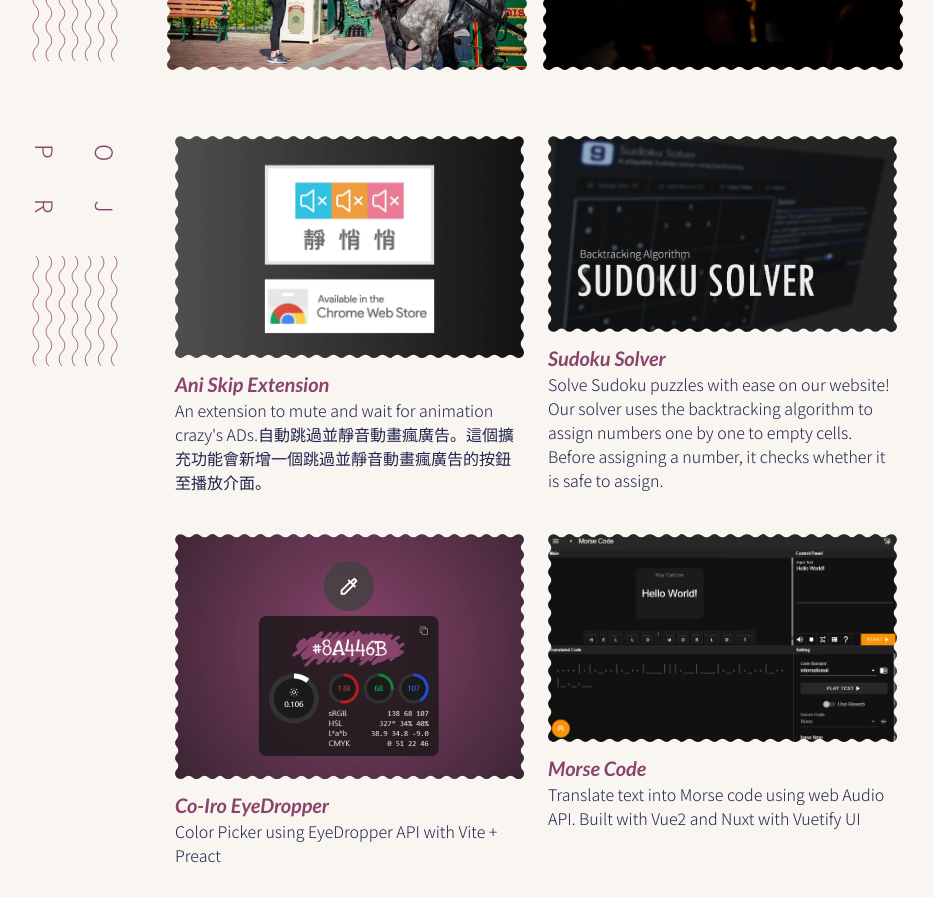
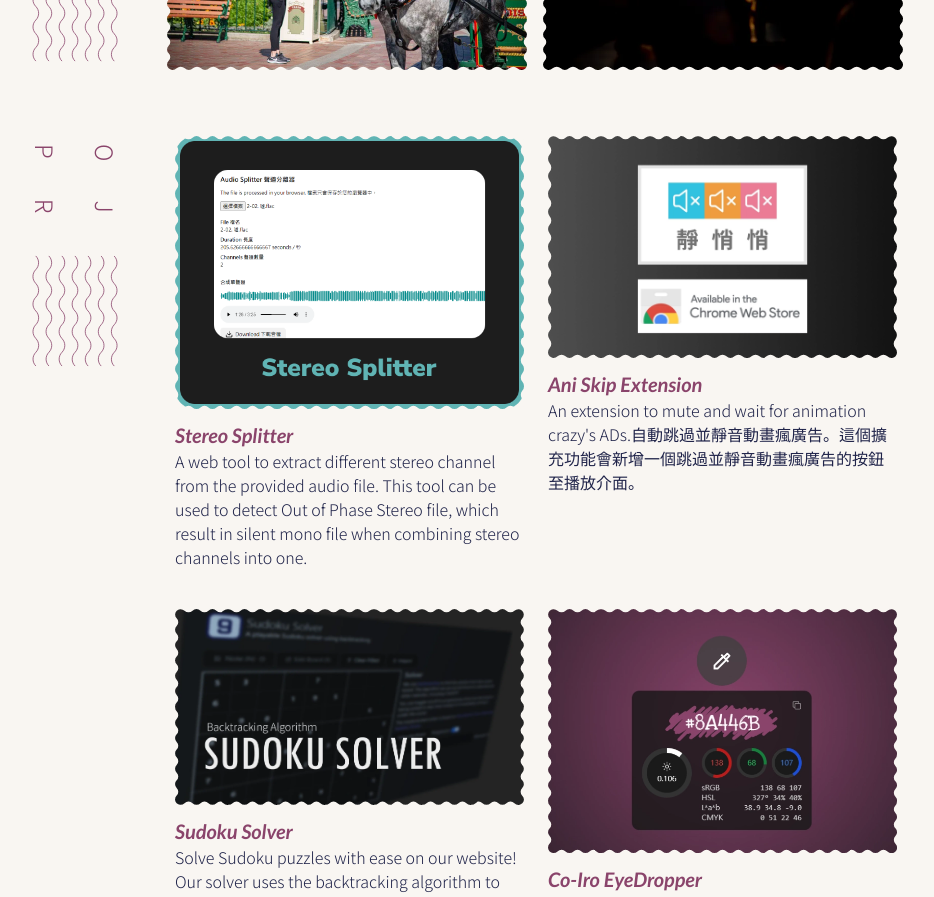
Before and after one commit to hikariNTU/homepage, a React (Vite) app: page / in a window 1280 px wide. Shown: the part 1720-2617 px from the top of the page, without its empty margins (327-1261 px from the left). Built offline with nearby package versions, Linux system fonts and the light colour scheme.

Commit message:
fix: add stereo-splitter project

```diff
--- a/src/components/other-site.tsx
+++ b/src/components/other-site.tsx
@@ -47,6 +47,13 @@ const sites: {
   description: string;
   href: string;
 }[] = [
+  {
+    img: find("stereo-splitter"),
+    title: "Stereo Splitter",
+    description:
+      "A web tool to extract different stereo channel from the provided audio file. This tool can be used to detect Out of Phase Stereo file, which result in silent mono file when combining stereo channels into one.",
+    href: "https://hikarintu.github.io/audio-splitter/",
+  },
   {
     img: find("ani-skip"),
     title: "Ani Skip Extension",
```
Also changed, not shown: src/assets/sites/stereo-splitter.png (added).
